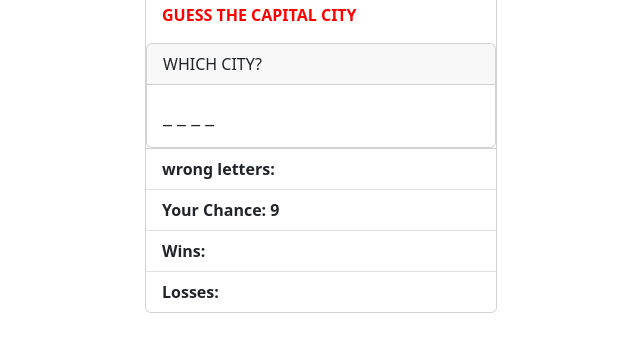
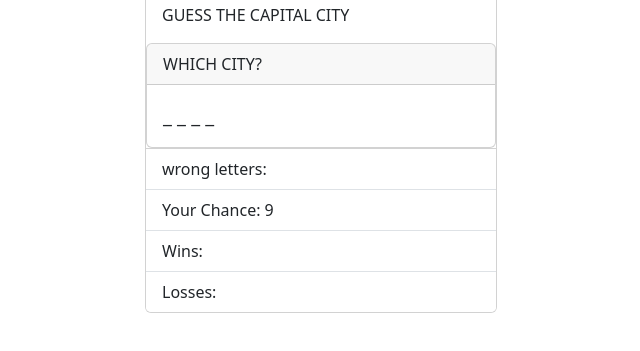
Before and after one commit to narminmammadova1/hangman, a plain HTML site: page index.html in a window 1280 px wide. Shown: the part 395-746 px from the top of the page, without its empty margins (319-959 px from the left). Drawn offline with nearby package versions, Linux system fonts and the light colour scheme.

Commit message:
clear style

```diff
--- a/main.css
+++ b/main.css
@@ -2,9 +2,9 @@
 padding: 0;
 box-sizing: border-box;}
 
-.card-text{
+/* .card-text{
     color: red;
     font-weight: bold;
 }
 
-.list-group-item{font-weight: bold;}
+.list-group-item{font-weight: bold;} */
```
